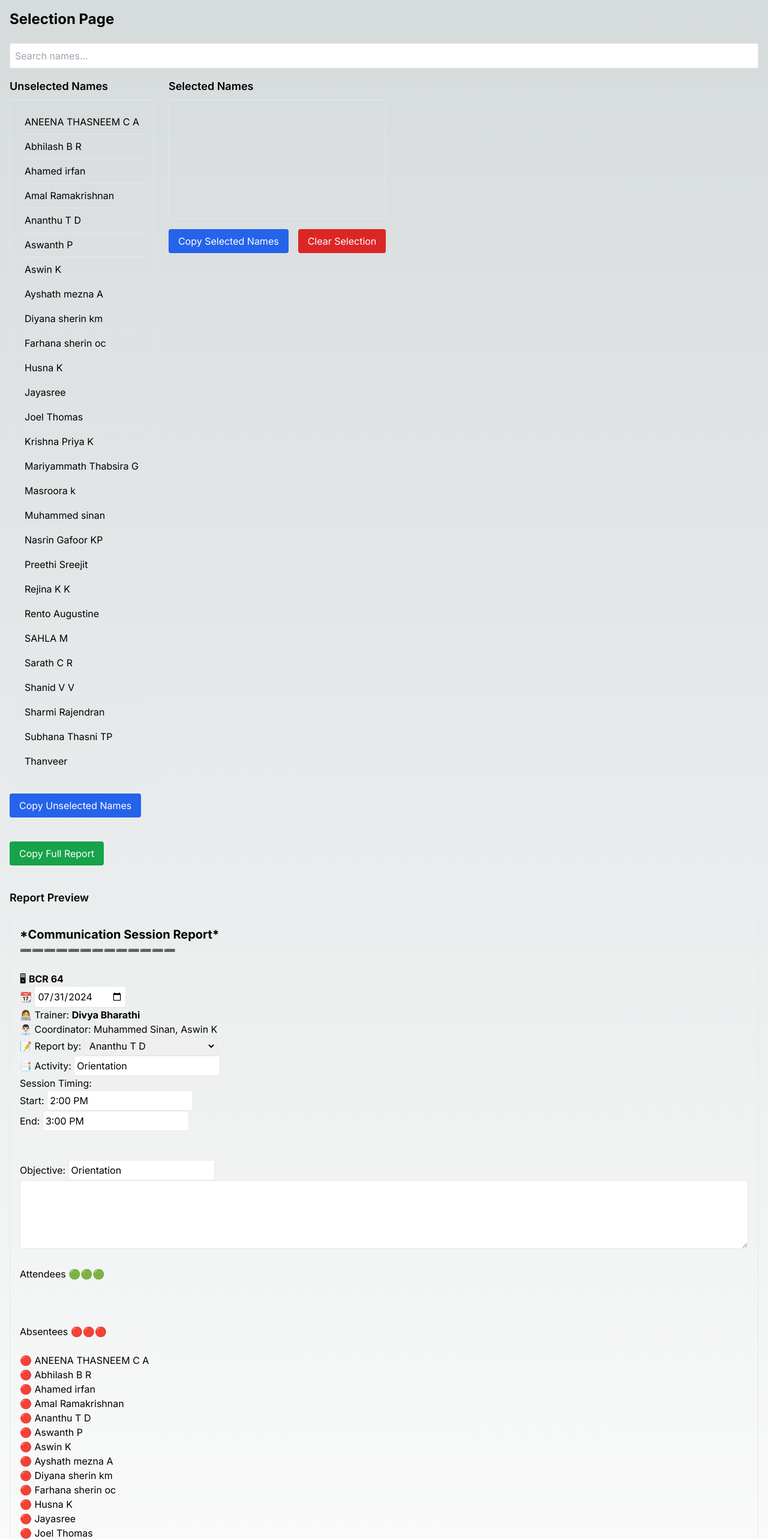
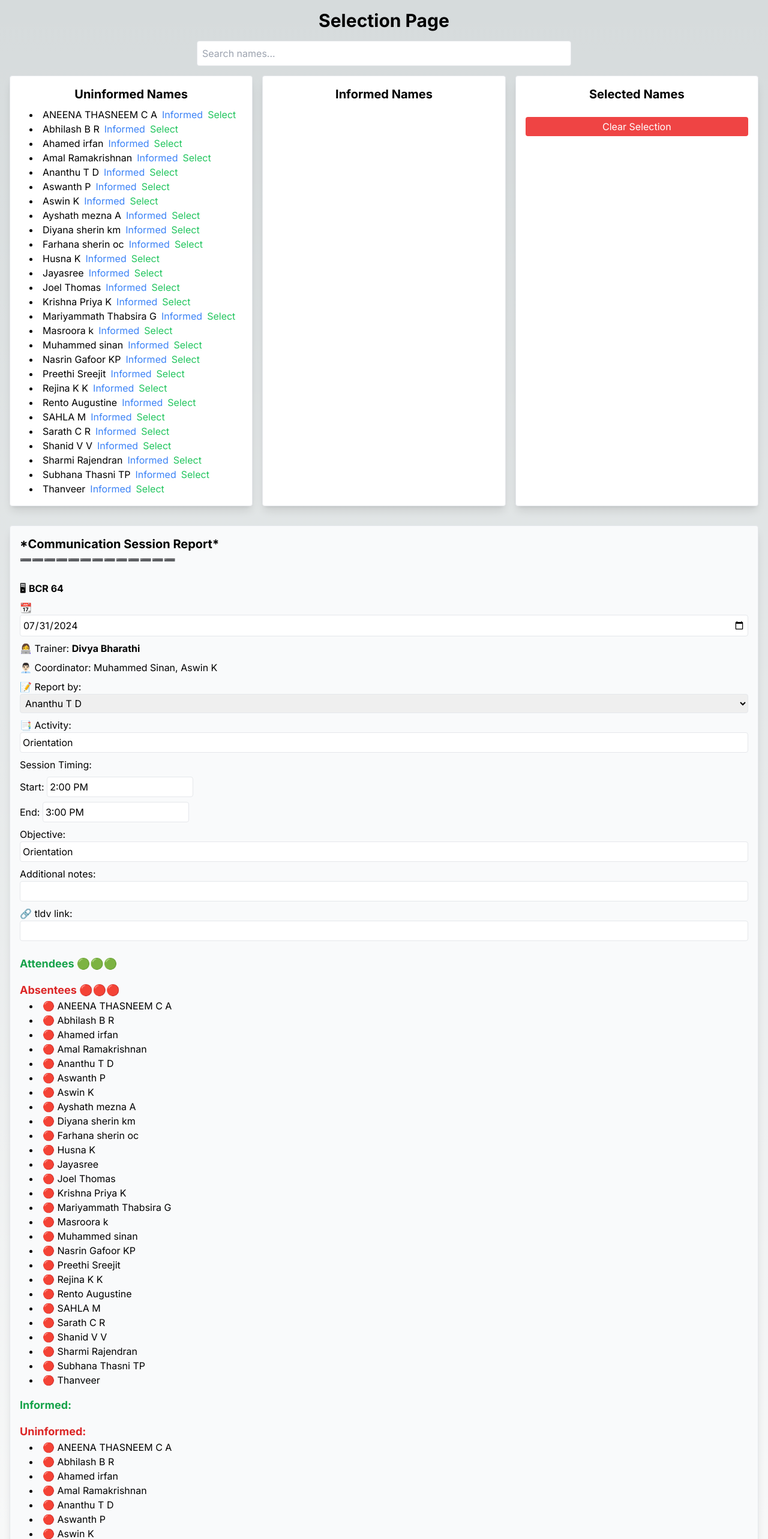
Before and after one commit to AnanthuTD/communication-session-report-generator, a Next.js app: page /v2 in a window 1280 px wide. Shown: the top 2566 px of the page at 60% size. Built offline with nearby package versions, Linux system fonts and the light colour scheme.

Commit message:
feat: informed and uninformed list

```diff
--- a/src/app/v2/page.tsx
+++ b/src/app/v2/page.tsx
@@ -68,6 +68,8 @@ export default function SelectionPage() {
 	const [startTime, setStartTime] = useState("14:00"); // default to 2:00 PM
 	const [endTime, setEndTime] = useState("15:00"); // default to 3:00 PM
 	const [popupMessage, setPopupMessage] = useState("");
+	const [informedNames, setInformedNames] = useState([]);
+	const [uninformedNames, setUninformedNames] = useState(names);
 
 	useEffect(() => {
 		const loadCoordinators = async () => {
@@ -82,9 +84,29 @@ export default function SelectionPage() {
 		loadCoordinators();
 	}, []);
 
-	const filteredNames = names.filter((name) =>
+	useEffect(() => {
+		setUninformedNames(
+			names.filter((name) =>
+				!selectedNames.includes(name) &&
+				!informedNames.includes(name) &&
 				name.toLowerCase().includes(searchTerm.toLowerCase())
+			)
 		);
+	}, [selectedNames, informedNames, searchTerm]);
+
+	const moveToInformed = (name) => {
+		setInformedNames((prevInformed) => [...prevInformed, name]);
+		setUninformedNames((prevUninformed) =>
+			prevUninformed.filter((item) => item !== name)
+		);
+	};
+
+	const moveToUninformed = (name) => {
+		setInformedNames((prevInformed) =>
+			prevInformed.filter((item) => item !== name)
+		);
+		setUninformedNames((prevUninformed) => [...prevUninformed, name]);
+	};
 
 	const handleSelect = (name) => {
 		setSelectedNames((prevSelected) =>
@@ -146,10 +168,16 @@ Attendees 🟢🟢🟢
 ${selectedNames.map((name) => `✅ ${name}`).join("\n")}
 
 Absentees 🔴🔴🔴
-${filteredNames
+${uninformedNames
 	.filter((name) => !selectedNames.includes(name))
 	.map((name) => `🔴 ${name}`)
 	.join("\n")}
+
+Informed:
+${informedNames.map((name) => `✅ ${name}`).join("\n")}
+
+Uninformed:
+${uninformedNames.map((name) => `🔴 ${name}`).join("\n")}
 
 🔗 tldv link: ${tldvLink}
 	`;
@@ -157,13 +185,13 @@ ${filteredNames
 
 	const generateReport = () => {
 		return (
-			<div className="border rounded p-4 min-h-[200px] dark:bg-gray-800 dark:border-gray-700">
+			<div className="border rounded p-4 min-h-[200px] bg-gray-50 dark:bg-gray-800 dark:border-gray-700 shadow-lg">
 				<p className="font-bold text-xl">*Communication Session Report*</p>
 				<p>➖➖➖➖➖➖➖➖➖➖➖➖➖</p>
 
 				<br />
 
-				<div>
+				<div className="space-y-2">
 					<p>
 						🖥 <span className="font-bold">BCR 64</span>
 					</p>
@@ -173,7 +201,7 @@ ${filteredNames
 							type="date"
 							value={date}
 							onChange={(e) => setDate(e.target.value)}
-							className="border rounded p-1 dark:bg-gray-800 dark:border-gray-700"
+							className="border rounded p-1 w-full dark:bg-gray-700 dark:border-gray-600"
 						/>
 					</p>
 					<p>
@@ -185,7 +213,7 @@ ${filteredNames
 						<select
 							value={reportWriter}
 							onChange={(e) => setReportWriter(e.target.value)}
-							className="border rounded p-1 dark:bg-gray-800 dark:border-gray-700"
+							className="border rounded p-1 w-full dark:bg-gray-700 dark:border-gray-600"
 						>
 							{names.map((name) => (
 								<option key={name} value={name}>
@@ -200,7 +228,7 @@ ${filteredNames
 							type="text"
 							value={activity}
 							onChange={(e) => setActivity(e.target.value)}
-							className="border rounded p-1 dark:bg-gray-800 dark:border-gray-700"
+							className="border rounded p-1 w-full dark:bg-gray-700 dark:border-gray-600"
 						/>
 					</p>
 					<p>Session Timing:</p>
@@ -210,7 +238,7 @@ ${filteredNames
 							type="text"
 							value={formatTime(startTime)}
 							onChange={(e) => setStartTime(parseTime(e.target.value))}
-							className="border rounded p-1 dark:bg-gray-800 dark:border-gray-700"
+							className="border rounded p-1 dark:bg-gray-700 dark:border-gray-600"
 						/>
 					</p>
 					<p>
@@ -219,154 +247,177 @@ ${filteredNames
 							type="text"
 							value={formatTime(endTime)}
 							onChange={(e) => setEndTime(parseTime(e.target.value))}
-							className="border rounded p-1 dark:bg-gray-800 dark:border-gray-700"
+							className="border rounded p-1 dark:bg-gray-700 dark:border-gray-600"
 						/>
 					</p>
-				</div>
-
-				<br />
-				<br />
-
 					<p>
 						Objective:{" "}
 						<input
 							type="text"
 							value={objective}
 							onChange={(e) => setObjective(e.target.value)}
-						className="border rounded p-1 dark:bg-gray-800 dark:border-gray-700"
+							className="border rounded p-1 w-full dark:bg-gray-700 dark:border-gray-600"
 						/>
 					</p>
-
-				<textarea
+					<p>
+						Additional notes:{" "}
+						<input
+							type="text"
 							value={customText}
 							onChange={(e) => setCustomText(e.target.value)}
-					className="w-full p-2 border rounded dark:bg-gray-800 dark:border-gray-700"
-					rows="4"
+							className="border rounded p-1 w-full dark:bg-gray-700 dark:border-gray-600"
 						/>
-
-				<br />
-				<br />
-
-				<p>Attendees 🟢🟢🟢</p>
-				<br />
-				{selectedNames.map((name) => (
-					<p key={name}>✅ {name}</p>
-				))}
-
-				<br />
-				<br />
-
-				<p>Absentees 🔴🔴🔴</p>
-				<br />
-				{filteredNames
-					.filter((name) => !selectedNames.includes(name))
-					.map((name) => (
-						<p key={name}>🔴 {name}</p>
-					))}
-
-				<br />
-
+					</p>
 					<p>
-					🔗 tldv link :{" "}
+						🔗 tldv link:{" "}
 						<input
 							type="text"
 							value={tldvLink}
 							onChange={(e) => setTldvLink(e.target.value)}
-						className="border rounded p-1 dark:bg-gray-800 dark:border-gray-700"
+							className="border rounded p-1 w-full dark:bg-gray-700 dark:border-gray-600"
 						/>
 					</p>
+				</div>
+
+				<br />
+
+				<p className="text-green-600 font-bold text-lg">Attendees 🟢🟢🟢</p>
+				<ul className="list-disc list-inside mb-4">
+					{selectedNames.map((name) => (
+						<li key={name} className="ml-4">
+							✅ {name}
+						</li>
+					))}
+				</ul>
+				<p className="text-red-600 font-bold text-lg">Absentees 🔴🔴🔴</p>
+				<ul className="list-disc list-inside mb-4">
+					{uninformedNames
+						.filter((name) => !selectedNames.includes(name))
+						.map((name) => (
+							<li key={name} className="ml-4">
+								🔴 {name}
+							</li>
+						))}
+				</ul>
+				<p className="text-green-600 font-bold text-lg">Informed:</p>
+				<ul className="list-disc list-inside mb-4">
+					{informedNames.map((name) => (
+						<li key={name} className="ml-4">
+							✅ {name}
+						</li>
+					))}
+				</ul>
+				<p className="text-red-600 font-bold text-lg">Uninformed:</p>
+				<ul className="list-disc list-inside mb-4">
+					{uninformedNames.map((name) => (
+						<li key={name} className="ml-4">
+							🔴 {name}
+						</li>
+					))}
+				</ul>
 			</div>
 		);
 	};
 
 	return (
-		<div className="container mx-auto p-4 dark:bg-gray-900 dark:text-white">
-			<h1 className="text-2xl font-bold mb-6">Selection Page</h1>
+		<div className="container mx-auto p-4">
+			<h1 className="text-3xl font-bold mb-4 text-center">Selection Page</h1>
+
+			{/* Search Bar */}
+			<div className="flex justify-center mb-4">
 				<input
 					type="text"
 					placeholder="Search names..."
 					value={searchTerm}
 					onChange={(e) => setSearchTerm(e.target.value)}
-				className="w-full p-2 mb-4 border rounded dark:bg-gray-800 dark:border-gray-700"
+					className="border rounded p-2 w-1/2 dark:bg-gray-700 dark:border-gray-600"
 				/>
-			<div className="flex gap-6">
-				<div>
-					<h3 className="text-lg font-semibold mb-2">Unselected Names</h3>
-					<div className="border rounded p-4 min-h-[200px] dark:bg-gray-800 dark:border-gray-700">
-						{filteredNames
-							.filter((name) => !selectedNames.includes(name))
-							.map((name, index) => (
-								<div
-									key={index}
-									onClick={() => handleSelect(name)}
-									className="cursor-pointer p-2 border-b border-gray-200 dark:border-gray-700 hover:bg-gray-200 dark:hover:bg-gray-700"
+			</div>
+
+			<div className="grid grid-cols-1 md:grid-cols-3 gap-4">
+				{/* Uninformed Names */}
+				<div className="border rounded p-4 bg-white dark:bg-gray-800 dark:border-gray-700 shadow-lg">
+					<h2 className="text-xl font-bold mb-2 text-center">Uninformed Names</h2>
+					<ul className="list-disc list-inside">
+						{uninformedNames.map((name) => (
+							<li key={name} className="ml-4">
+								{name}
+								<button
+									onClick={() => moveToInformed(name)}
+									className="ml-2 text-blue-500 hover:text-blue-700"
 								>
-									{name}
-								</div>
-							))}
-					</div>
-					<button
-						onClick={() =>
-							copyToClipboard(
-								filteredNames
-									.filter((name) => !selectedNames.includes(name))
-									.join("\n")
-							)
-						}
-						aria-label="Copy selected names to clipboard"
-						className="mt-4 px-4 py-2 bg-blue-600 text-white rounded hover:bg-blue-700 dark:bg-blue-500 dark:hover:bg-blue-600"
-					>
-						Copy Unselected Names
-					</button>
-				</div>
-				<div>
-					<h3 className="text-lg font-semibold mb-2">Selected Names</h3>
-					<div className="border rounded p-4 min-h-[200px] dark:bg-gray-800 dark:border-gray-700">
-						{selectedNames.map((name, index) => (
-							<div
-								key={index}
-								onClick={() => handleUnselect(name)}
-								className="cursor-pointer p-2 border-b border-gray-200 dark:border-gray-700 hover:bg-gray-200 dark:hover:bg-gray-700"
-							>
-								{name}
-							</div>
-						))}
-					</div>
-					<button
-						onClick={() => copyToClipboard(selectedNames.join("\n"))}
-						aria-label="Copy selected names to clipboard"
-						className="mt-4 px-4 py-2 bg-blue-600 text-white rounded hover:bg-blue-700 dark:bg-blue-500 dark:hover:bg-blue-600"
-					>
-						Copy Selected Names
+									Informed
 								</button>
 								<button
+									onClick={() => handleSelect(name)}
+									className="ml-2 text-green-500 hover:text-green-700"
+								>
+									Select
+								</button>
+							</li>
+						))}
+					</ul>
+				</div>
+
+				{/* Informed Names */}
+				<div className="border rounded p-4 bg-white dark:bg-gray-800 dark:border-gray-700 shadow-lg">
+					<h2 className="text-xl font-bold mb-2 text-center">Informed Names</h2>
+					<ul className="list-disc list-inside">
+						{informedNames.map((name) => (
+							<li key={name} className="ml-4">
+								{name}
+								<button
+									onClick={() => moveToUninformed(name)}
+									className="ml-2 text-red-500 hover:text-red-700"
+								>
+									Uninformed
+								</button>
+							</li>
+						))}
+					</ul>
+				</div>
+
+				{/* Selected Names */}
+				<div className="border rounded p-4 bg-white dark:bg-gray-800 dark:border-gray-700 shadow-lg">
+					<h2 className="text-xl font-bold mb-2 text-center">Selected Names</h2>
+					<ul className="list-disc list-inside">
+						{selectedNames.map((name) => (
+							<li key={name} className="ml-4">
+								{name}
+								<button
+									onClick={() => handleUnselect(name)}
+									className="ml-2 text-red-500 hover:text-red-700"
+								>
+									Unselect
+								</button>
+							</li>
+						))}
+					</ul>
+					<button
 						onClick={handleClearSelection}
-						aria-label="Clear all selections"
-						className="mt-4 ml-4 px-4 py-2 bg-red-600 text-white rounded hover:bg-red-700 dark:bg-red-500 dark:hover:bg-red-600"
+						className="bg-red-500 text-white py-1 px-2 rounded mt-4 w-full hover:bg-red-600"
 					>
 						Clear Selection
 					</button>
 				</div>
 			</div>
 
-			<div className="mt-10">
+			{/* Report Section */}
+			<div className="mt-8">{generateReport()}</div>
+
+			{/* Copy to Clipboard Button */}
+			<div className="flex justify-center mt-4">
 				<button
 					onClick={() => copyToClipboard(generatePlainTextReport())}
-					aria-label="Copy entire report to clipboard"
-					className="px-4 py-2 bg-green-600 text-white rounded hover:bg-green-700 dark:bg-green-500 dark:hover:bg-green-600"
+					className="bg-blue-500 text-white py-2 px-4 rounded hover:bg-blue-600"
 				>
-					Copy Full Report
+					Copy Report to Clipboard
 				</button>
-			</div>
-
-			<div className="mt-10">
-				<h3 className="text-lg font-semibold mb-4">Report Preview</h3>
-				{generateReport()}
 			</div>
 
 			{/* Popup Message */}
 			{popupMessage && (
-				<div className="fixed bottom-4 right-4 bg-green-500 text-white px-4 py-2 rounded shadow-lg">
+				<div className="fixed bottom-4 right-4 bg-green-500 text-white py-2 px-4 rounded shadow-lg">
 					{popupMessage}
 				</div>
 			)}
```
Lines whose indentation alone changed are shown as unchanged.
